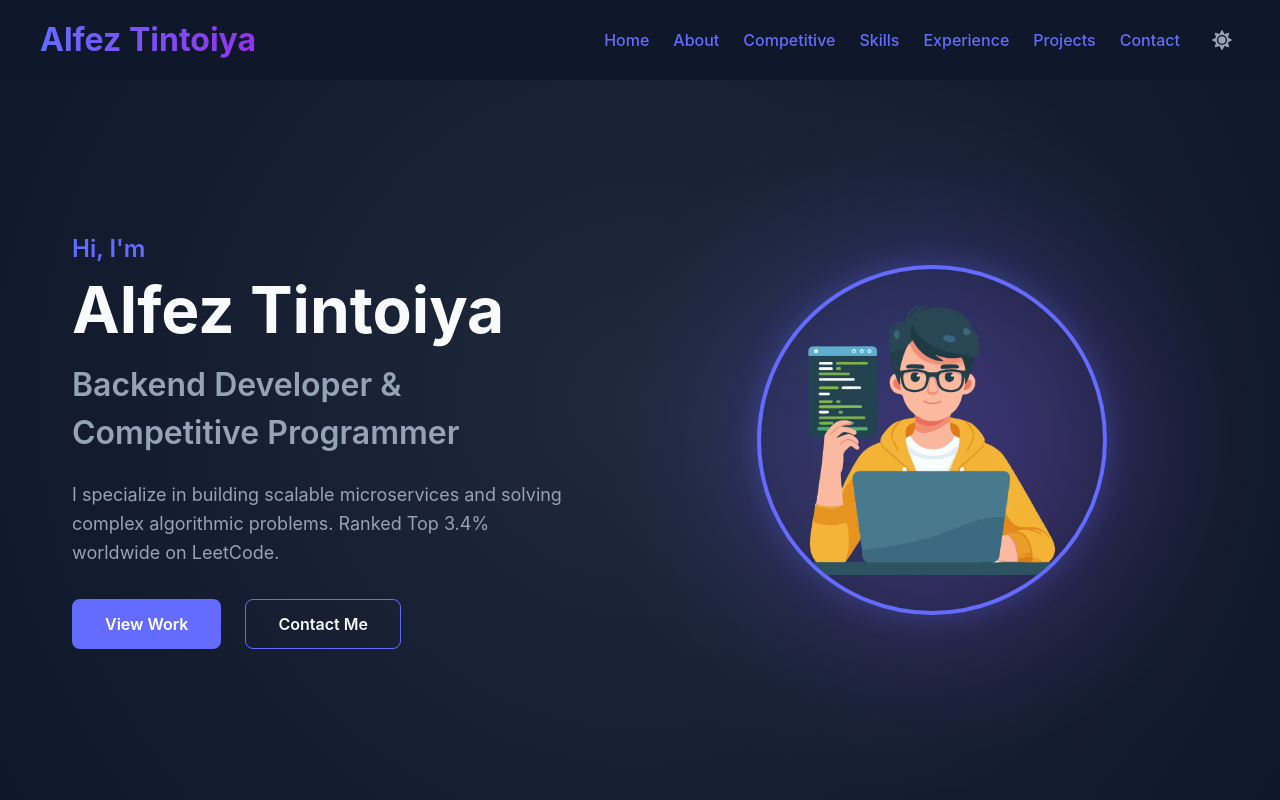
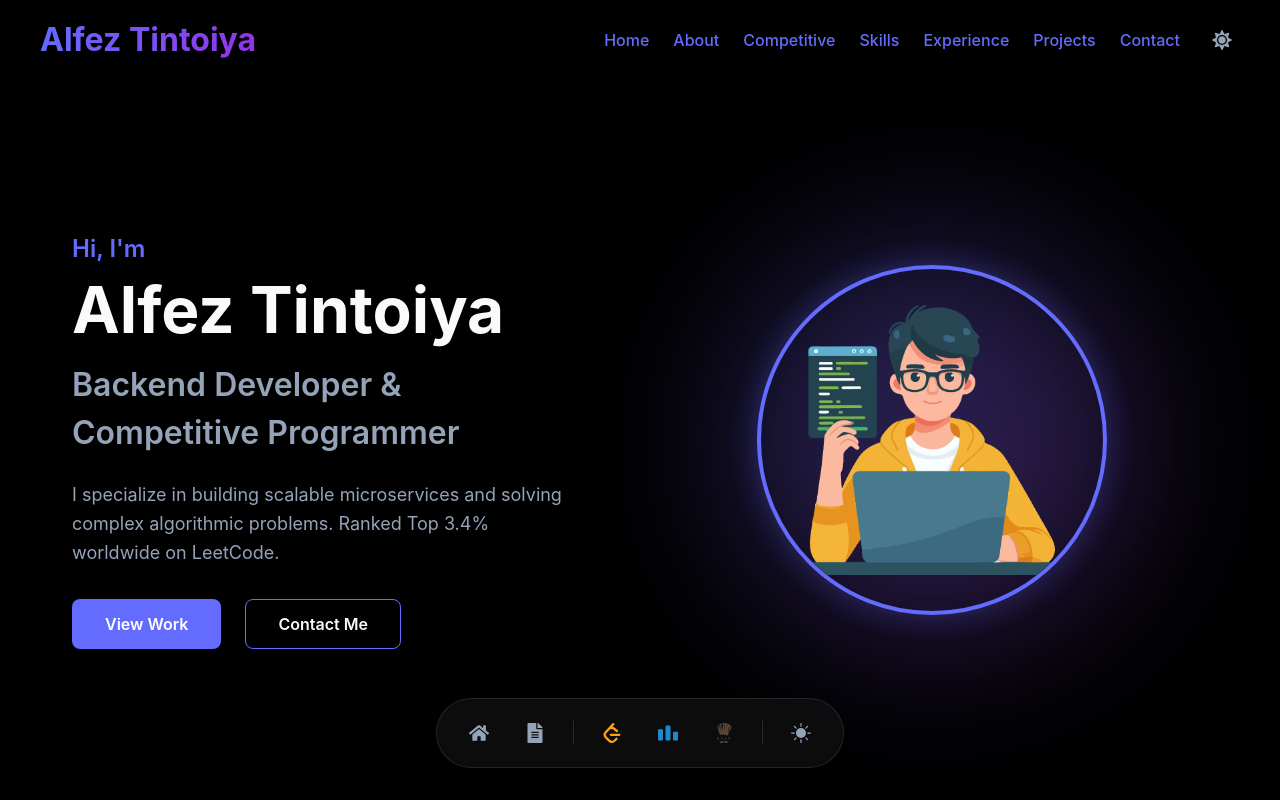
Before and after one commit to alfeztintoiya/Portfolio, a React (Vite) app: page / in a window 1280 px wide. Shown: the top 800 px of the page. Built offline with nearby package versions, Linux system fonts and the light colour scheme.

Commit message:
Add floating dock

```diff
--- a/src/App.jsx
+++ b/src/App.jsx
@@ -7,6 +7,7 @@ import Skills from "./components/Skills";
 import Experience from "./components/Experience";
 import Projects from "./components/Projects";
 import Contact from "./components/Contact";
+import FloatingDock from "./components/FloatingDock";
 import "./App.css";
 
 function App() {
@@ -20,6 +21,7 @@ function App() {
       <Experience />
       <Projects />
       <Contact />
+      <FloatingDock />
     </>
   );
 }
--- /dev/null
+++ b/src/components/FloatingDock.jsx
@@ -0,0 +1,96 @@
+
+import { useState, useEffect } from "react";
+import { FaHome, FaFileAlt } from "react-icons/fa";
+import { SiLeetcode, SiCodeforces, SiCodechef } from "react-icons/si";
+import { BsMoonStarsFill, BsSunFill } from "react-icons/bs";
+import { Link } from "react-scroll";
+import styles from "./FloatingDock.module.css";
+
+const FloatingDock = () => {
+    const [theme, setTheme] = useState(
+        localStorage.getItem("theme") ? localStorage.getItem("theme") : "dark"
+    );
+
+    useEffect(() => {
+        document.documentElement.setAttribute("data-theme", theme);
+        localStorage.setItem("theme", theme);
+    }, [theme]);
+
+    const toggleTheme = () => {
+        setTheme((prevTheme) => (prevTheme === "light" ? "dark" : "light"));
+    };
+
+    return (
+        <div className={styles.dockContainer}>
+            <div className={styles.dock}>
+                {/* Home */}
+                <Link
+                    to="home"
+                    smooth={true}
+                    duration={500}
+                    className={styles.dockItem}
+                >
+                    <FaHome />
+                    <span className={styles.tooltip}>Home</span>
+                </Link>
+
+                {/* Resume */}
+                <a
+                    href="/resume.pdf"
+                    target="_blank"
+                    rel="noopener noreferrer"
+                    className={styles.dockItem}
+                >
+                    <FaFileAlt />
+                    <span className={styles.tooltip}>Resume</span>
+                </a>
+
+                <div className={styles.separator}></div>
+
+                {/* LeetCode */}
+                <a
+                    href="https://leetcode.com/alfez18/"
+                    target="_blank"
+                    rel="noopener noreferrer"
+                    className={styles.dockItem}
+                >
+                    <SiLeetcode style={{ color: "#FFA116" }} />
+                    <span className={styles.tooltip}>LeetCode</span>
+                </a>
+
+                {/* Codeforces */}
+                <a
+                    href="https://codeforces.com/profile/alfez2503"
+                    target="_blank"
+                    rel="noopener noreferrer"
+                    className={styles.dockItem}
+                >
+                    {/* Using icon for dock to keep it clean, but could use SVG if preferred. Using Icon for consistency in small size */}
+                    <SiCodeforces style={{ color: "#1F8ACB" }} />
+                    <span className={styles.tooltip}>Codeforces</span>
+                </a>
+
+                {/* CodeChef */}
+                <a
+                    href="https://www.codechef.com/users/alfez18"
+                    target="_blank"
+                    rel="noopener noreferrer"
+                    className={styles.dockItem}
+                >
+                    <SiCodechef style={{ color: "#5B4638" }} />
+                    <span className={styles.tooltip}>CodeChef</span>
+                </a>
+
+                <div className={styles.separator}></div>
+
+                {/* Theme Toggle */}
+                <button onClick={toggleTheme} className={styles.dockItem}>
+                    {theme === "light" ? <BsMoonStarsFill /> : <BsSunFill />}
+                    <span className={styles.tooltip}>Theme</span>
+                </button>
+            </div>
+        </div>
+    );
+};
+
+export default FloatingDock;
--- /dev/null
+++ b/src/components/FloatingDock.module.css
@@ -0,0 +1,117 @@
+.dockContainer {
+    position: fixed;
+    bottom: 2rem;
+    left: 50%;
+    transform: translateX(-50%);
+    z-index: 1000;
+    display: flex;
+    justify-content: center;
+}
+
+.dock {
+    display: flex;
+    align-items: center;
+    gap: 0.75rem;
+    padding: 0.75rem 1.25rem;
+    background-color: rgba(20, 20, 20, 0.6);
+    /* Translucent dark background */
+    backdrop-filter: blur(12px);
+    -webkit-backdrop-filter: blur(12px);
+    border: 1px solid rgba(255, 255, 255, 0.1);
+    border-radius: 9999px;
+    /* Pill shape */
+    box-shadow: 0 4px 6px -1px rgba(0, 0, 0, 0.1), 0 2px 4px -1px rgba(0, 0, 0, 0.06);
+    transition: all 0.3s ease;
+}
+
+:global([data-theme='light']) .dock {
+    background-color: rgba(255, 255, 255, 0.6);
+    border-color: rgba(0, 0, 0, 0.1);
+}
+
+.dockItem {
+    display: flex;
+    align-items: center;
+    justify-content: center;
+    width: 2.75rem;
+    height: 2.75rem;
+    border-radius: 50%;
+    background-color: transparent;
+    color: var(--text-secondary);
+    font-size: 1.25rem;
+    border: none;
+    cursor: pointer;
+    transition: all 0.2s cubic-bezier(0.4, 0, 0.2, 1);
+    text-decoration: none;
+    position: relative;
+    /* For tooltip positioning */
+}
+
+.dockItem:hover {
+    background-color: var(--bg-card-hover);
+    color: var(--text-primary);
+    transform: translateY(-4px) scale(1.1);
+    box-shadow: 0 10px 15px -3px rgba(0, 0, 0, 0.2);
+}
+
+.dockItem:active {
+    transform: translateY(-2px) scale(0.95);
+}
+
+/* Tooltip Styles */
+.tooltip {
+    position: absolute;
+    bottom: 100%;
+    left: 50%;
+    transform: translateX(-50%) translateY(-10px);
+    background-color: rgba(20, 20, 20, 0.8);
+    color: #fff;
+    padding: 0.25rem 0.75rem;
+    border-radius: 0.5rem;
+    font-size: 0.75rem;
+    white-space: nowrap;
+    opacity: 0;
+    visibility: hidden;
+    transition: opacity 0.2s, transform 0.2s;
+    pointer-events: none;
+    border: 1px solid rgba(255, 255, 255, 0.1);
+    margin-bottom: 0.75rem;
+    backdrop-filter: blur(4px);
+    font-weight: 500;
+}
+
+:global([data-theme='light']) .tooltip {
+    background-color: rgba(255, 255, 255, 0.8);
+    color: #000;
+    border-color: rgba(0, 0, 0, 0.1);
+}
+
+.dockItem:hover .tooltip {
+    opacity: 1;
+    visibility: visible;
+    transform: translateX(-50%) translateY(0);
+}
+
+.separator {
+    width: 1px;
+    height: 1.5rem;
+    background-color: var(--border-color);
+    margin: 0 0.25rem;
+}
+
+@media (max-width: 600px) {
+    .dockContainer {
+        bottom: 1.5rem;
+    }
+
+    .dock {
+        gap: 0.5rem;
+        padding: 0.5rem 1rem;
+    }
+
+    .dockItem {
+        width: 2.5rem;
+        height: 2.5rem;
+        font-size: 1.1rem;
+    }
+}
--- a/src/components/Hero.module.css
+++ b/src/components/Hero.module.css
@@ -1,7 +1,7 @@
 .hero {
     height: 100vh;
     width: 100%;
-    background: var(--hero-gradient);
+    background: var(--bg-primary);
     display: flex;
     align-items: center;
     padding-top: 80px;
--- a/src/index.css
+++ b/src/index.css
@@ -4,16 +4,16 @@
   font-weight: 400;
 
   /* CSS Variables for Theming */
-  --bg-primary: #0f172a;
-  --bg-secondary: #1e293b;
-  --bg-card: #1e293b;
-  --bg-card-hover: #334155;
+  --bg-primary: #000000;
+  --bg-secondary: #0a0a0a;
+  --bg-card: #121212;
+  --bg-card-hover: #1e1e1e;
   --text-primary: #f8fafc;
   --text-secondary: #94a3b8;
   --text-muted: #64748b;
   --accent-primary: #646cff;
   --accent-hover: #535bf2;
-  --border-color: #334155;
+  --border-color: #2a2a2a;
   --shadow-color: rgba(0, 0, 0, 0.1);
   --hero-gradient: radial-gradient(circle at 50% 50%, #1e293b 0%, #0f172a 100%);
   --mobile-menu-bg: linear-gradient(to bottom, #0f172a, #111827);
```
Also changed, not shown: 1 other file (tests, documents, lock files or other folders).
